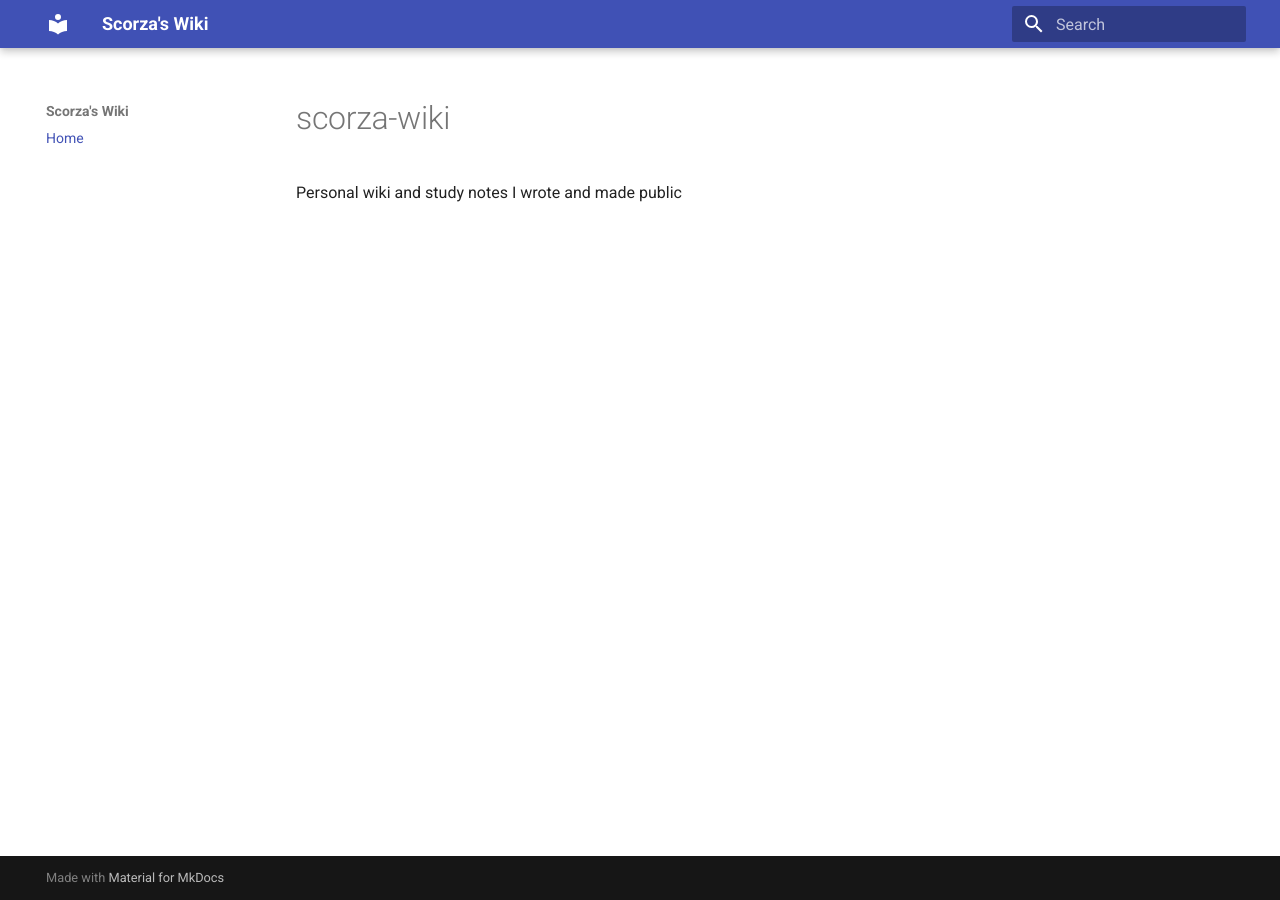
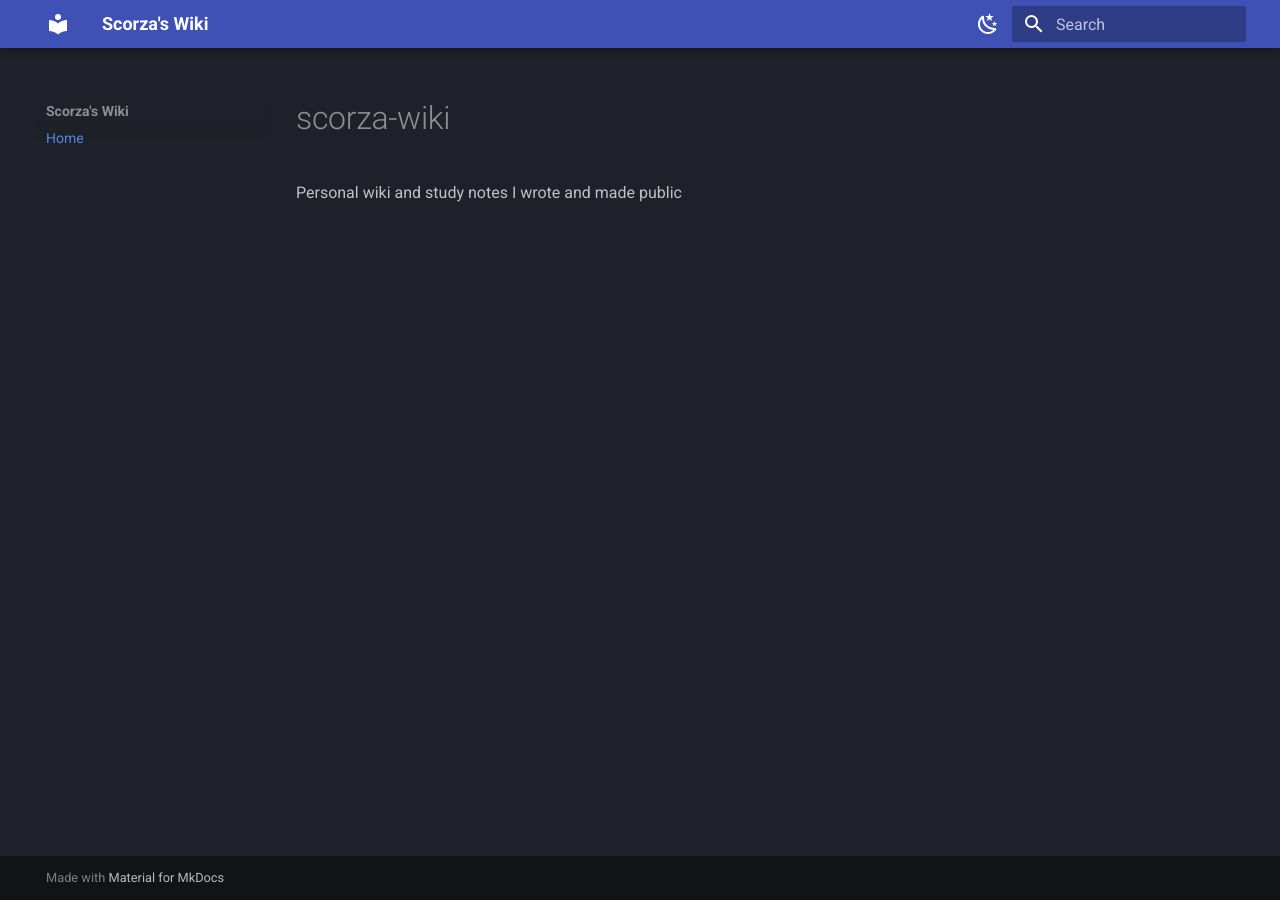
Before and after one commit to Scorza9999/scorza-wiki, an MkDocs documentation site: the page built from docs/index.md, in a window 1280 px wide. Built offline with MkDocs 1.6.1 and Material for MkDocs 9.7.7, drawn with Linux system fonts in a browser that asks for light colours.

Commit message:
Add dark mode support in mkdocs.yml
Added dark mode palette option to mkdocs configuration.

```diff
--- a/mkdocs.yml
+++ b/mkdocs.yml
@@ -11,13 +11,25 @@ theme:
     - search.highlight
     - content.code.copy
   palette:
+    # 1. Dark Mode (Default)
+    - scheme: slate
+      primary: indigo
+      accent: indigo
+      toggle:
+        icon: material/weather-night
+        name: Switch to light mode
+
+    # 2. Light Mode (Toggle Option)
     - scheme: default
       primary: indigo
       accent: indigo
+      toggle:
+        icon: material/weather-sunny
+        name: Switch to dark mode
 
 plugins:
   - search
-  - roamlinks # Converts Zettlr [[wikilinks]] into clickable MkDocs links
+  - roamlinks # Converts [[wikilinks]] into clickable MkDocs links
 
 markdown_extensions:
   - pymdownx.highlight:
```
